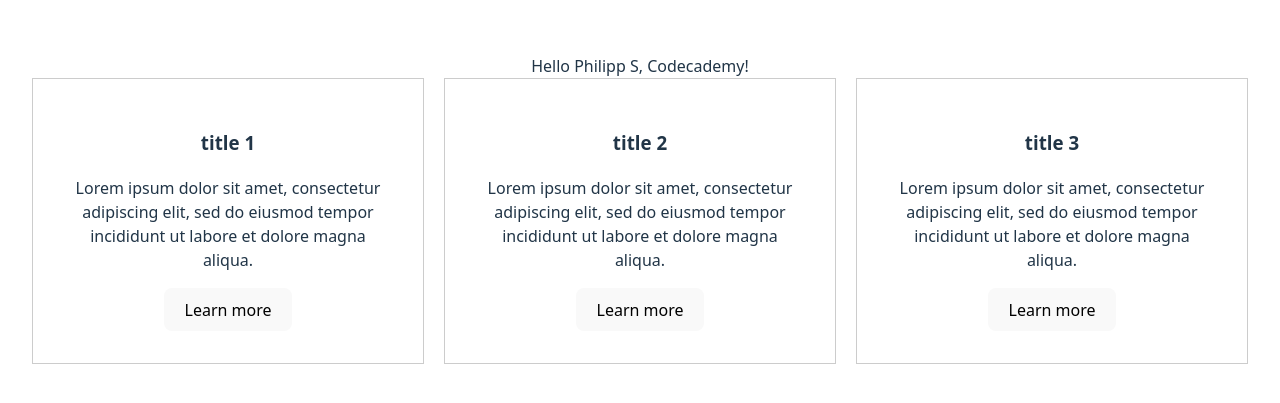
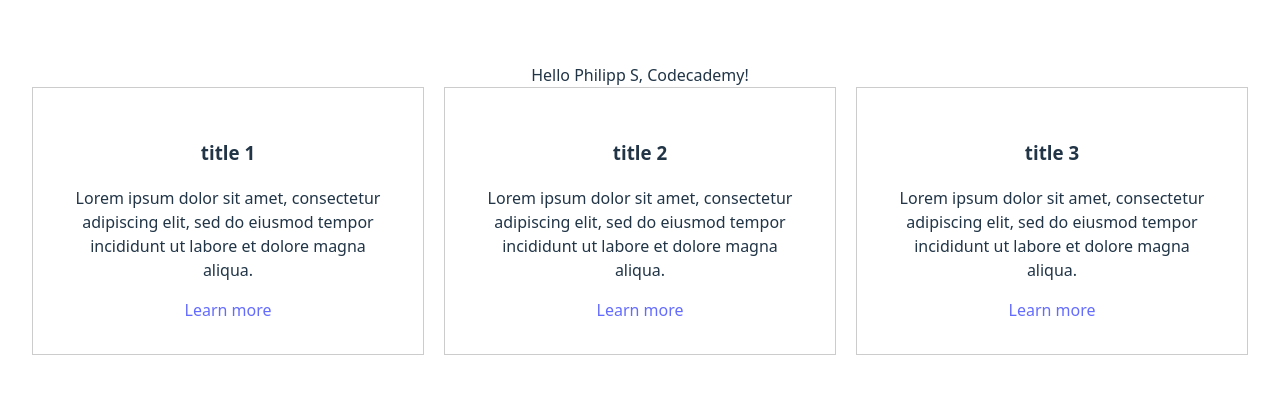
Before and after one commit to philippshchekin-art/vite-project, a React (Vite) app: page / in a window 1280 px wide. Shown: the part 191-594 px from the top of the page. Built offline with nearby package versions, Linux system fonts and the light colour scheme.

Commit message:
finalizing the button

```diff
--- a/src/components/button.jsx
+++ b/src/components/button.jsx
@@ -1,7 +1,24 @@
 import "../App.css";
 
-function Button({ text = "Click", onClick }) {
-  return <button onClick={onClick}>{text}</button>;
+function Button({ text = "Click", onClick, link }) {
+  if (link) {
+    return (
+      <a
+        href={link}
+        target="_blank"
+        rel="noopener noreferrer"
+        className="button"
+      >
+        {text}
+      </a>
+    );
+  }
+
+  return (
+    <button onClick={onClick} className="button">
+      {text}
+    </button>
+  );
 }
 
 export default Button;
--- a/src/components/card.jsx
+++ b/src/components/card.jsx
@@ -1,16 +1,12 @@
 import "../App.css";
 import Button from "./button";
 
-function Card({ title, description }) {
-  function handleClick() {
-    alert("Card button clicked");
-  }
-
+function Card({ title, description, link }) {
   return (
     <div className="card">
       <h3>{title}</h3>
       <p>{description}</p>
-      <Button text="Learn more" onClick={handleClick} />
+      <Button text="Learn more" link={link} />
     </div>
   );
 }
--- a/src/data/cardData.js
+++ b/src/data/cardData.js
@@ -2,19 +2,22 @@ export const cards = [
   {
     id: 1,
     title: "title 1",
-    description: "Lorem ipsum dolor sit amet, consectetur adipiscing elit, sed do eiusmod tempor incididunt ut labore et dolore magna aliqua."
+    description: "Lorem ipsum dolor sit amet, consectetur adipiscing elit, sed do eiusmod tempor incididunt ut labore et dolore magna aliqua.",
+    link: "https://www.google.com"
   },
 
   {
     id: 2,
     title: "title 2",
-    description: "Lorem ipsum dolor sit amet, consectetur adipiscing elit, sed do eiusmod tempor incididunt ut labore et dolore magna aliqua."
+    description: "Lorem ipsum dolor sit amet, consectetur adipiscing elit, sed do eiusmod tempor incididunt ut labore et dolore magna aliqua.",
+    link: "https://www.google.com"
   },
 
   {
     id: 3,
     title: "title 3",
-    description: "Lorem ipsum dolor sit amet, consectetur adipiscing elit, sed do eiusmod tempor incididunt ut labore et dolore magna aliqua."
+    description: "Lorem ipsum dolor sit amet, consectetur adipiscing elit, sed do eiusmod tempor incididunt ut labore et dolore magna aliqua.",
+    link: "https://www.google.com"
   },
 
 ];
--- a/src/main.jsx
+++ b/src/main.jsx
@@ -10,7 +10,12 @@ createRoot(document.getElementById("root")).render(
     <App />
     <div className="cardContainer">
       {cards.map((card) => (
-        <Card key={card.id} title={card.title} description={card.description} />
+        <Card
+          key={card.id}
+          title={card.title}
+          description={card.description}
+          link={card.link}
+        />
       ))}
     </div>
   </StrictMode>
```
